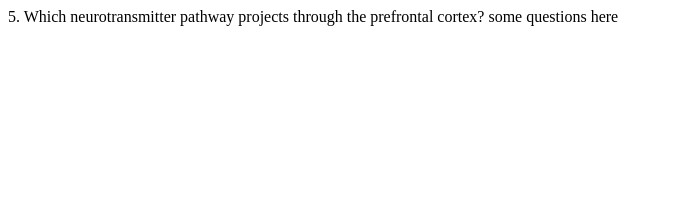
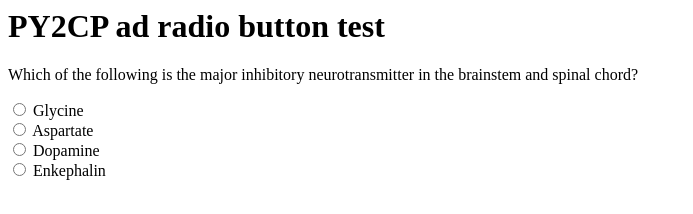
Before and after one commit to pythagoras227/Feedback_single_question, a plain HTML site: page index.html in a window 1280 px wide. Shown: the whole page, without its empty margins (0-693 px from the left). Drawn offline with Linux system fonts and the light colour scheme.

Commit message:
update 1 radio question

```diff
--- a/index.html
+++ b/index.html
@@ -1,3 +1,22 @@
-5. Which neurotransmitter pathway projects through the prefrontal cortex?
+<html>
+<body>
 
-some questions here
+<h1>PY2CP ad radio button test</h1>
+
+<form action="/action_page.php">
+  <p>Which of the following is the major inhibitory neurotransmitter in the
+     brainstem and spinal chord?</p>
+  <input type="radio" id="Glycine" name="answer" value="Glycine">
+  <label for="Glycine">Glycine</label><br>
+  <input type="radio" id="Aspartate" name="answer" value="Aspartate">
+  <label for="Aspartate">Aspartate</label><br>
+  <input type="radio" id="Dopamine" name="answer" value="Dopamine">
+  <label for="Dopamine">Dopamine</label><br>
+  <input type="radio" id="Enkephalin" name="answer" value="Enkephalin">
+  <label for="Enkephalin">Enkephalin</label>
+
+
+</form>
+
+</body>
+</html>
```
